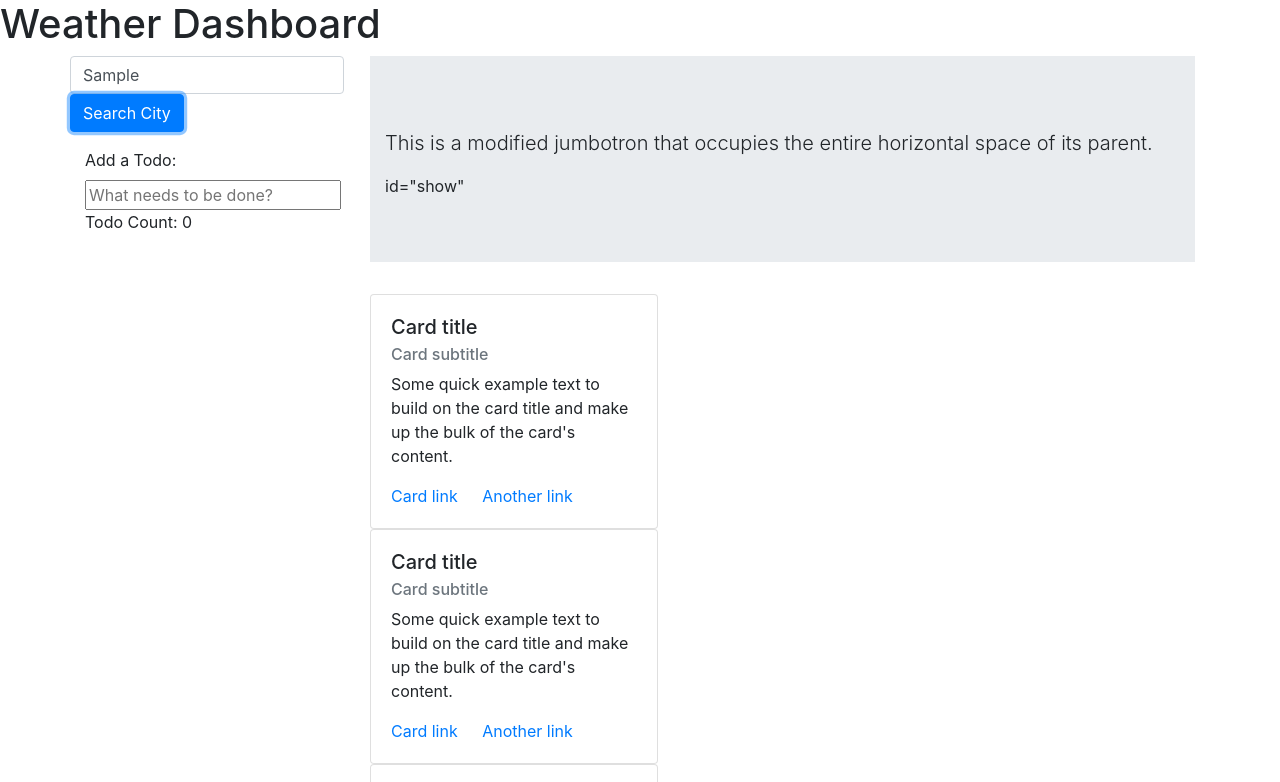
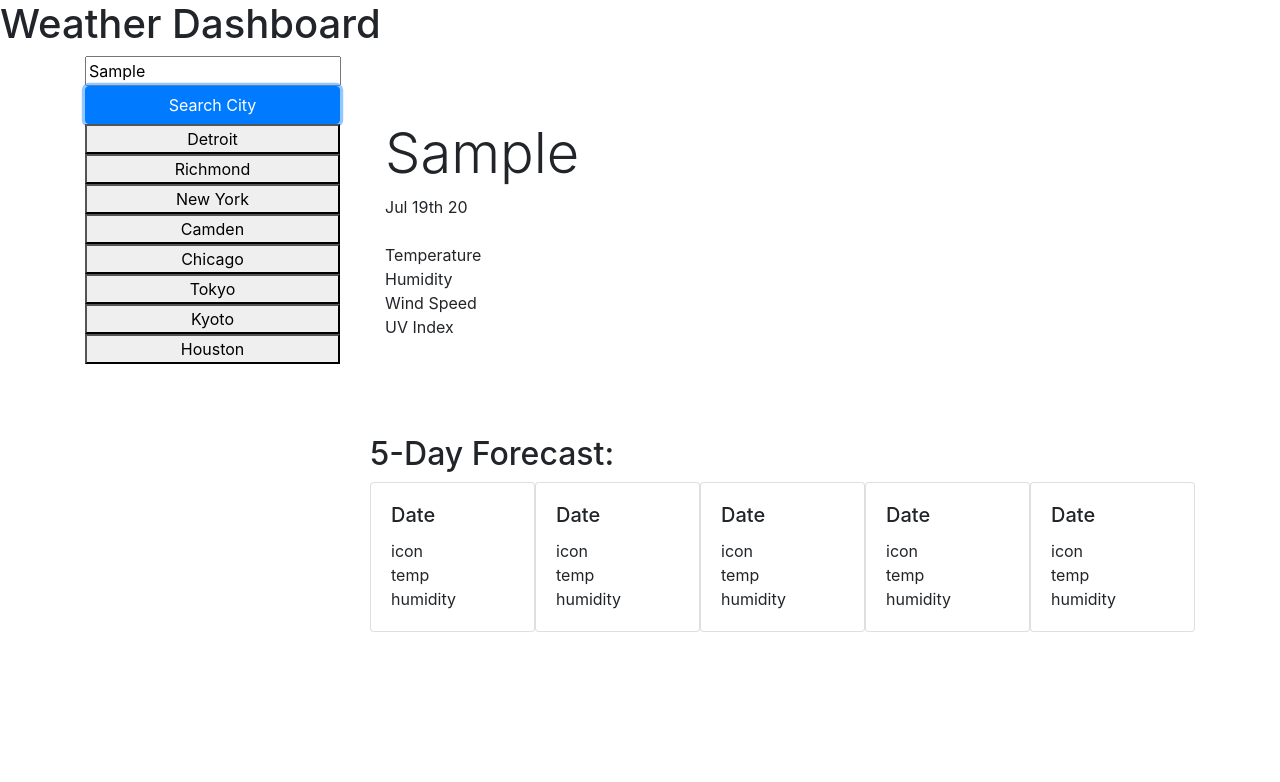
Before and after one commit to GCaplan777/weatherdashboard, a plain HTML site: page index.html in a window 1280 px wide. Both pictures are taken after typing "Sample" into the empty fields and a click on the button "Search City". Shown: the top 782 px of the page. Drawn offline with nearby package versions, Linux system fonts and the light colour scheme; no server answers.

Commit message:
building up functions, ajax request working, showing city, date, weather icon

```diff
--- a/Assets/script.js
+++ b/Assets/script.js
@@ -1,54 +1,45 @@
-$(document).ready(function () {
-  // STARTING DATA ================
-  //   var submitButton = $("#submitWeather");
-  // API Key for string
-  //   var APIKey = "feaada4b2efe0257a0c1c4eed38596f1";
+// STARTING DATA ================
+var cityName;
 
-  //   USER INTERACTION
+$("#submitWeather").on("click", function () {
+  event.preventDefault();
+  cityName = $("#city").val();
+  console.log(cityName);
+  currentWeather();
+});
 
-  //   user enters city name
-  // user hits "submit"
-
-  $("#submitWeather").click(function () {
-    console.log("check button");
-    // i may not need b/c its button not form, but event.preventDefault
-    event.preventDefault();
-    var city = $("#city").val();
-    if (city != "") {
-      $.ajax({
-        url:
-          "http://api.openweathermap.org/data/2.5/weather?q=" +
-          city +
-          "&units=imperial" +
-          "&APPID=feaada4b2efe0257a0c1c4eed38596f1",
-        type: "GET",
-        dateType: "jsonp",
-        success: function (data) {
-          console.log(data);
-          var widget = show(data);
-          $("#show").html(widget);
-          console.log("show");
-          $("#city").val("");
-        },
-      });
-    } else {
-      $("error").html("Field cannot be empty ");
-    }
+function currentWeather() {
+  $("#cityDisplay").text(cityName);
+  var date = moment().format("MMM Do YY");
+  console.log(date);
+  $("#currentDate").text(date);
+  var APIKey = "166a433c57516f51dfab1f7edaed8413";
+  var queryURL =
+    "http://api.openweathermap.org/data/2.5/weather?q=" +
+    cityName +
+    "&appid=" +
+    APIKey;
+  $.ajax({
+    url: queryURL,
+    method: "GET",
+  }).then(function (response) {
+    console.log(response);
+    var weathIcon = response.weather[0].icon;
+    console.log(weathIcon);
+    var iconURl = "http://openweathermap.org/img/wn/" + weathIcon + "@2x.png";
+    $("#weathIcon").attr("src", iconURl, (alt = "weather icon"));
   });
-});
-function show(data) {
-  return (
-    "<h3>Weather</h3>: " + data.weather[0].main + "</h3" >
-    +"<h3>Description</h3>: " +
-      data.weather[0].description +
-      "</h3>" +
-      "<h3>Temperature</h3>: " +
-      data.main.temp +
-      "</h3>"
-  );
 }
 
-// $("#cityName").html(response.main.temp);
+//   var submitButton = $("#submitWeather");
+// API Key for string
+//   var APIKey = "feaada4b2efe0257a0c1c4eed38596f1";
+
+//   USER INTERACTION
+
+//   user enters city name
+// user hits "submit"
+
 // UPDATE DISPLAY
 
 // Main section = current weather conditions
@@ -78,4 +69,4 @@ function show(data) {
 // User is again presented with DATA for that city (could be updated if later in day and user is still in the same browser?)
 
 // If the user closes and opens the weather dashboard,
-// user sees last searched city forecast
+// user sees last searched city
--- a/Assets/style.css
+++ b/Assets/style.css
@@ -0,0 +1,12 @@
+button {
+  width: 100%;
+}
+
+.card {
+  width: 20%;
+  float: left;
+}
+
+.jumbotron {
+  background-color: white;
+}
--- a/index.html
+++ b/index.html
@@ -20,31 +20,22 @@
         <!-- left column-->
         <div class="col-md-3">
           <!-- input for searches -->
-          <div class="row form-group form-inline" id="rowDiv">
-            <input
-              type="text"
-              name="city"
-              id="city"
-              class="form-control"
-              placeholder="City Name"
-            />
+          <div>
+            <input type="text" id="city" />
             <button id="submitWeather" class="btn btn-primary">
               Search City
             </button>
           </div>
           <!-- FORM for saved searches (NAME CHANGE T/K!!!!!) -->
-          <div class="todos">
-            <form id="todo-form" method="POST">
-              <label for="todo-text">Add a Todo:</label>
-              <input
-                type="text"
-                placeholder="What needs to be done?"
-                name="todo-text"
-                id="todo-text"
-              />
-            </form>
-            <p>Todo Count: <span id="todo-count">0</span></p>
-            <ul id="todo-list"></ul>
+          <div class="saved-search">
+            <button type="button">Detroit</button>
+            <button type="button">Richmond</button>
+            <button type="button">New York</button>
+            <button type="button">Camden</button>
+            <button type="button">Chicago</button>
+            <button type="button">Tokyo</button>
+            <button type="button">Kyoto</button>
+            <button type="button">Houston</button>
           </div>
         </div>
 
@@ -52,77 +43,62 @@
         <div class="col-md-9">
           <div class="jumbotron jumbotron-fluid">
             <div class="container">
-              <h2 id="cityName" class="display-4"></h2>
-              <p class="lead">
-                This is a modified jumbotron that occupies the entire horizontal
-                space of its parent.
-              </p>
-              <span id="error"></span>
-              <div>id="show"</div>
+              <h2 id="cityDisplay" class="display-4">City Name</h2>
+              <div id="currentDate">date</div>
+              <div>
+                <img id="weathIcon" />
+              </div>
+              <div>Temperature</div>
+              <div>Humidity</div>
+              <div>Wind Speed</div>
+              <div>UV Index</div>
             </div>
           </div>
 
           <!-- and subdisplay of future forecasts -->
-          <div class="card" style="width: 18rem;">
+          <Row>
+            <h2>5-Day Forecast:</h2>
+            <div class="card">
               <div class="card-body">
-              <h5 class="card-title">Card title</h5>
-              <h6 class="card-subtitle mb-2 text-muted">Card subtitle</h6>
-              <p class="card-text">
-                Some quick example text to build on the card title and make up
-                the bulk of the card's content.
-              </p>
-              <a href="#" class="card-link">Card link</a>
-              <a href="#" class="card-link">Another link</a>
+                <h5 class="card-title">Date</h5>
+                <div>icon</div>
+                <div>temp</div>
+                <div>humidity</div>
               </div>
             </div>
-          <div class="card" style="width: 18rem;">
+            <div class="card">
               <div class="card-body">
-              <h5 class="card-title">Card title</h5>
-              <h6 class="card-subtitle mb-2 text-muted">Card subtitle</h6>
-              <p class="card-text">
-                Some quick example text to build on the card title and make up
-                the bulk of the card's content.
-              </p>
-              <a href="#" class="card-link">Card link</a>
-              <a href="#" class="card-link">Another link</a>
+                <h5 class="card-title">Date</h5>
+                <div>icon</div>
+                <div>temp</div>
+                <div>humidity</div>
               </div>
             </div>
-          <div class="card" style="width: 18rem;">
+            <div class="card">
               <div class="card-body">
-              <h5 class="card-title">Card title</h5>
-              <h6 class="card-subtitle mb-2 text-muted">Card subtitle</h6>
-              <p class="card-text">
-                Some quick example text to build on the card title and make up
-                the bulk of the card's content.
-              </p>
-              <a href="#" class="card-link">Card link</a>
-              <a href="#" class="card-link">Another link</a>
+                <h5 class="card-title">Date</h5>
+                <div>icon</div>
+                <div>temp</div>
+                <div>humidity</div>
               </div>
             </div>
-          <div class="card" style="width: 18rem;">
+            <div class="card">
               <div class="card-body">
-              <h5 class="card-title">Card title</h5>
-              <h6 class="card-subtitle mb-2 text-muted">Card subtitle</h6>
-              <p class="card-text">
-                Some quick example text to build on the card title and make up
-                the bulk of the card's content.
-              </p>
-              <a href="#" class="card-link">Card link</a>
-              <a href="#" class="card-link">Another link</a>
+                <h5 class="card-title">Date</h5>
+                <div>icon</div>
+                <div>temp</div>
+                <div>humidity</div>
               </div>
             </div>
-          <div class="card" style="width: 18rem;">
+            <div class="card">
               <div class="card-body">
-              <h5 class="card-title">Card title</h5>
-              <h6 class="card-subtitle mb-2 text-muted">Card subtitle</h6>
-              <p class="card-text">
-                Some quick example text to build on the card title and make up
-                the bulk of the card's content.
-              </p>
-              <a href="#" class="card-link">Card link</a>
-              <a href="#" class="card-link">Another link</a>
+                <h5 class="card-title">Date</h5>
+                <div>icon</div>
+                <div>temp</div>
+                <div>humidity</div>
               </div>
             </div>
+          </Row>
         </div>
       </div>
     </div>
```
Also changed, not shown: Assets/savedscript.js (added, +81 -0 lines), 1 other file. Lines whose indentation alone changed are shown as unchanged.
